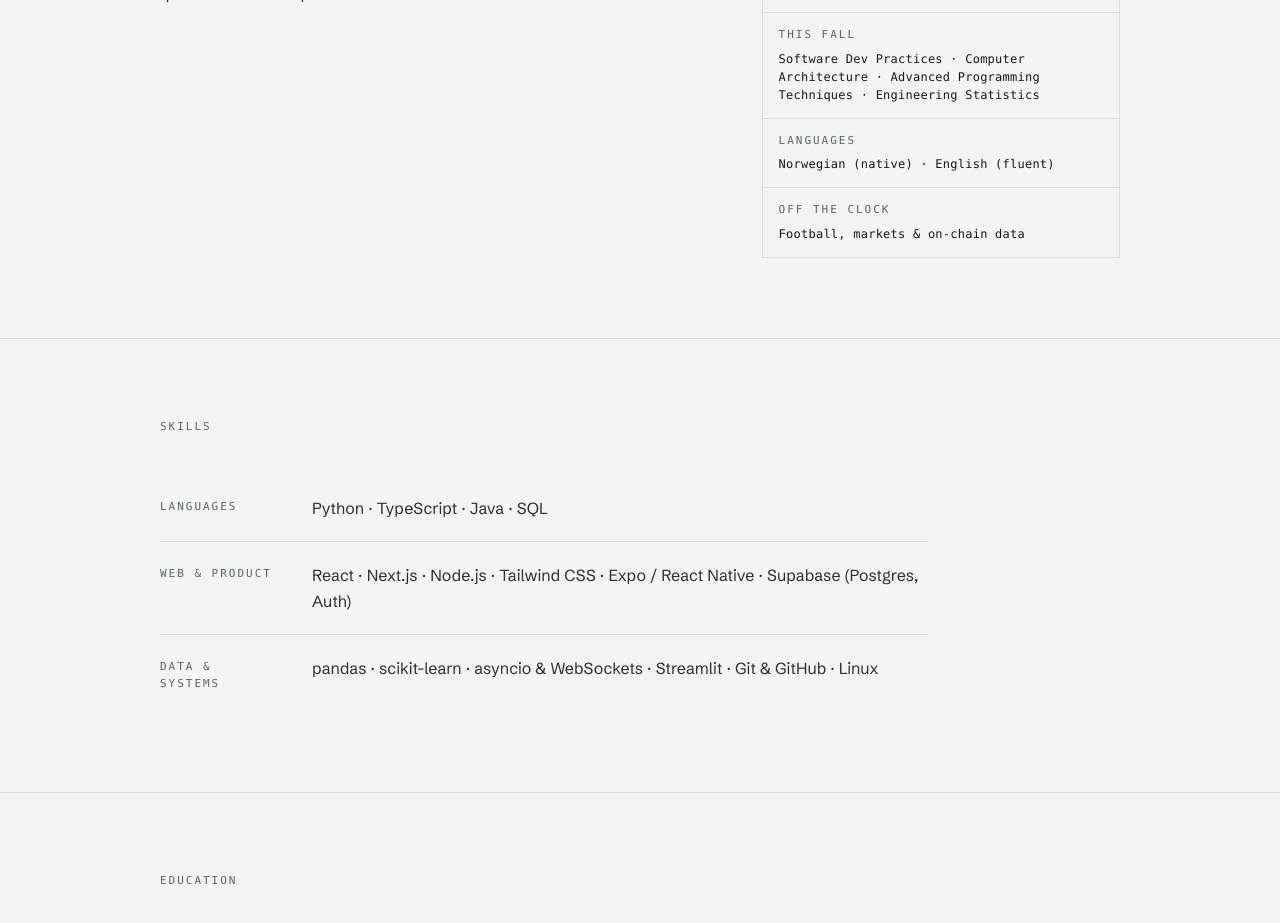
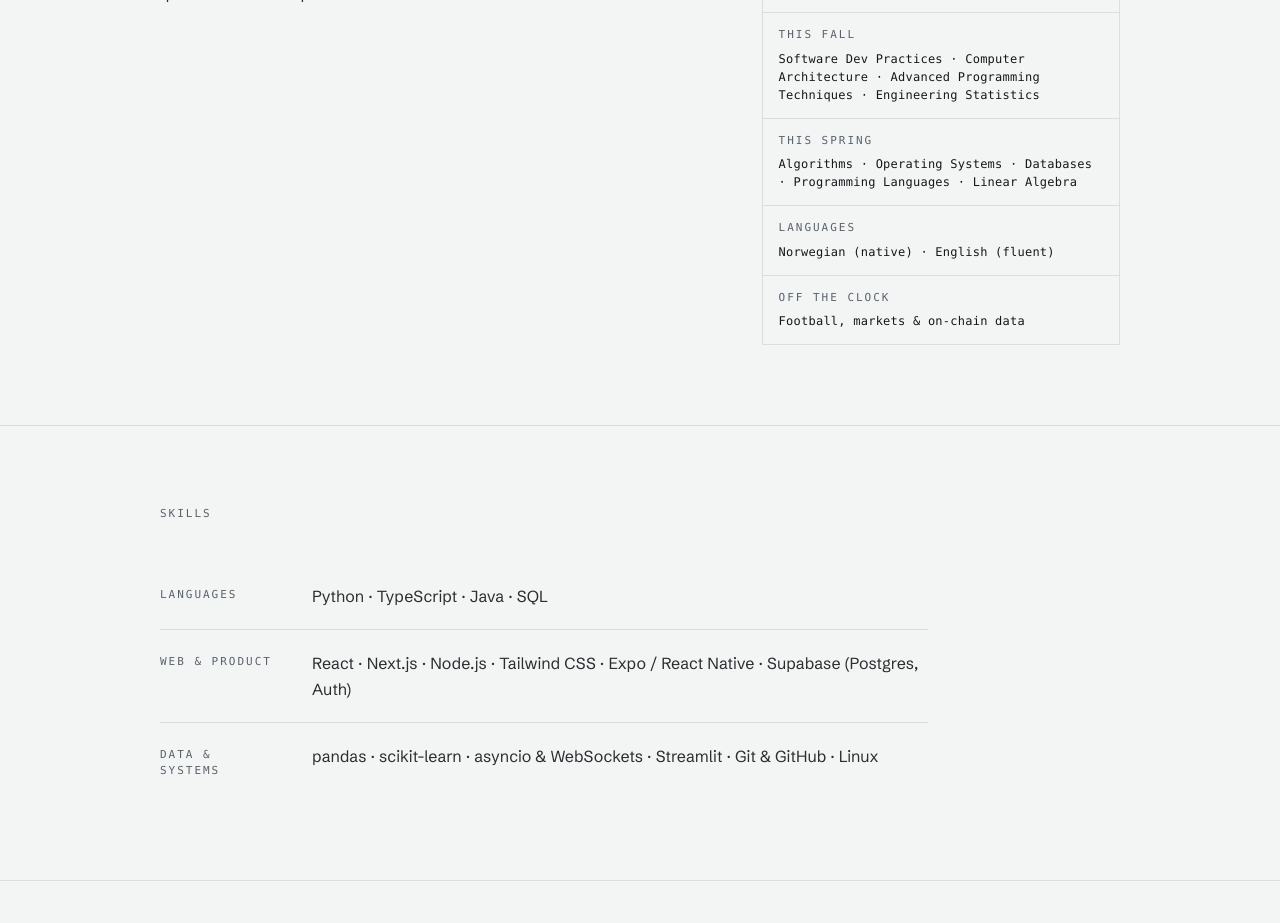
Before and after one commit to Brede-00/brede.dev, a Next.js app: page / in a window 1280 px wide. Shown: the part 2420-3343 px from the top of the page. Built offline with nearby package versions, Linux system fonts and the light colour scheme; a web font is replaced by a local one.

Commit message:
Add Spring 2027 coursework (Algorithms, OS, Databases, PL, Linear Algebra) to About and resume

```diff
--- a/src/content/site.ts
+++ b/src/content/site.ts
@@ -47,6 +47,7 @@ export const about = {
     { label: "Previously", value: "Business administration, BI Oslo · 2020–2023" },
     { label: "Coursework so far", value: "Intro to Programming · OOP · Data Structures · Discrete Structures" },
     { label: "This fall", value: "Software Dev Practices · Computer Architecture · Advanced Programming Techniques · Engineering Statistics" },
+    { label: "This spring", value: "Algorithms · Operating Systems · Databases · Programming Languages · Linear Algebra" },
     { label: "Languages", value: "Norwegian (native) · English (fluent)" },
     { label: "Off the clock", value: "Football, markets & on-chain data" },
   ],
@@ -123,6 +124,7 @@ export const resume = {
       dates: "Expected December 2027",
       lines: [
         "Fall 2026 coursework: Software Development Practices, Computer Architecture, Advanced Programming Techniques, Engineering Statistics",
+        "Spring 2027 coursework: Algorithms, Operating Systems, Databases, Programming Languages, Linear Algebra",
       ],
     },
     {
```
